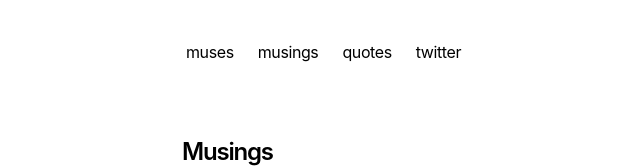
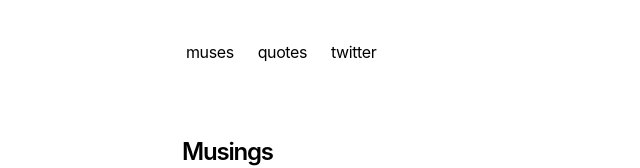
Before and after one commit to Rabrg/personal-website, a Next.js app: page /blog in a window 1280 px wide. Shown: the top 168 px of the page, without its empty margins (170-810 px from the left). Built offline with nearby package versions, Linux system fonts and the light colour scheme.

Commit message:
remove blog from nav; filter books

```diff
--- a/app/components/nav.tsx
+++ b/app/components/nav.tsx
@@ -3,9 +3,6 @@ import Link from 'next/link'
 const navItems = {
     '/': {
         name: 'muses',
-    },
-    '/blog': {
-        name: 'musings',
     },
     '/quotes': {
         name: 'quotes',
--- a/app/page.tsx
+++ b/app/page.tsx
@@ -55,7 +55,11 @@ async function getRecentBooks() {
         cover = cover.replace('_SY75_.', '');
       }
 
-      if (title) {
+      if (
+        title &&
+        !title.includes("Plato") &&
+        !title.includes("Wabi-Sabi")
+      ) {
         books.push({
           title,
           authors,
@@ -75,6 +79,7 @@ async function getRecentBooks() {
 
 
 async function getTopArtists() {
+    console.log("lastfmapikey ", process.env.LASTFM_API_KEY)
     const api = new LastFmAPI(process.env.LASTFM_API_KEY!);
     try {
         return await api.getTopArtists('ryangr69', 16).then(artists => artists.slice(0, 7));
```
Also changed, not shown: package.json (+5 -3 lines), 2 other files (tests, documents, lock files or other folders).
